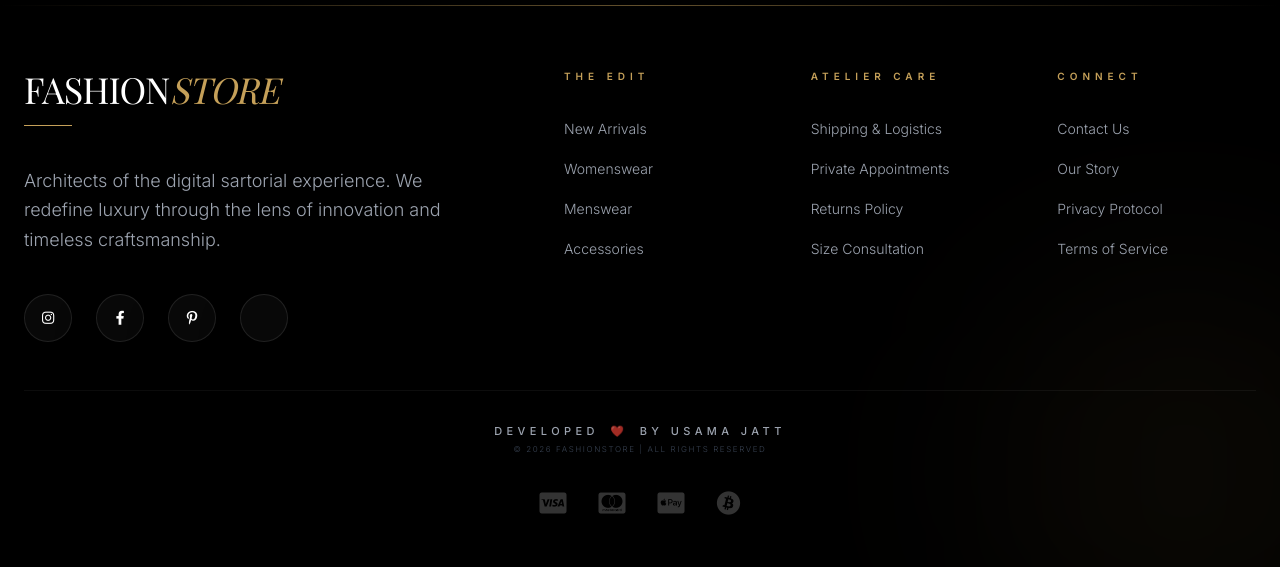
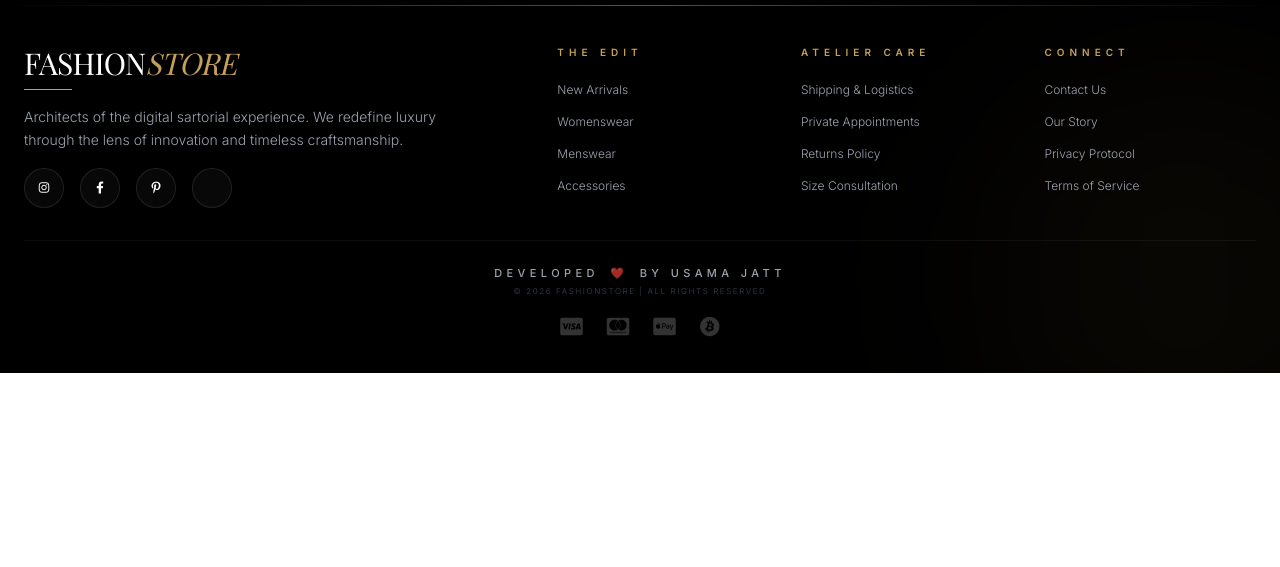
Before and after one commit to UsamaAkbar727/ShoppingStore, a PHP site: page /index.php in a window 1280 px wide. Shown: the part 4960-5527 px from the top of the page. After the commit the page ends 5333 px from the top, so only its background shows below. Run offline with PHP 8.4, Linux system fonts and the light colour scheme; a user stored in the database is signed in; data that the repository does not hold is empty; some libraries are stand-ins or nearby versions; some web fonts are replaced.

Commit message:
feat: implement site-wide header and footer components with custom styling

```diff
--- a/components/footer.php
+++ b/components/footer.php
@@ -1,4 +1,4 @@
-<footer class="bg-black text-white pt-16 pb-12 overflow-hidden relative">
+<footer class="bg-black text-white pt-10 pb-8 overflow-hidden relative">
     <!-- Decorative 3D Background Element -->
     <div
         class="absolute top-0 left-0 w-full h-[1px] bg-gradient-to-r from-transparent via-gold to-transparent opacity-50">
@@ -6,94 +6,94 @@
     <div class="absolute -bottom-24 -right-24 w-96 h-96 bg-gold/5 rounded-full blur-[100px] pointer-events-none"></div>
 
     <div class="container mx-auto px-6 relative z-10">
-        <div class="grid grid-cols-1 lg:grid-cols-12 gap-12 lg:gap-16 mb-12">
+        <div class="grid grid-cols-1 lg:grid-cols-12 gap-8 lg:gap-12 mb-8">
             <!-- Brand & Manifesto -->
-            <div class="lg:col-span-5 space-y-10">
-                <div class="space-y-4">
-                    <h3 class="font-serif text-3xl md:text-4xl tracking-tight">FASHION<span
+            <div class="lg:col-span-5 space-y-4">
+                <div class="space-y-2">
+                    <h3 class="font-serif text-2xl md:text-3xl tracking-tight">FASHION<span
                             class="text-gold italic">STORE</span></h3>
                     <div class="w-12 h-[1px] bg-gold"></div>
                 </div>
-                <p class="text-gray-400 text-lg font-light leading-relaxed max-w-md">
+                <p class="text-gray-400 text-sm font-light leading-relaxed max-w-md">
                     Architects of the digital sartorial experience. We redefine luxury through the lens of innovation
                     and timeless craftsmanship.
                 </p>
                 <!-- Social Links with 3D Float -->
-                <div class="flex space-x-6">
+                <div class="flex space-x-4">
                     <a href="#"
-                        class="w-12 h-12 rounded-full glass border border-white/10 flex items-center justify-center transition-all duration-500 hover:bg-gold hover:border-gold group">
-                        <i class="fab fa-instagram text-sm group-hover:scale-110 transition-transform"></i>
+                        class="w-10 h-10 rounded-full glass border border-white/10 flex items-center justify-center transition-all duration-500 hover:bg-gold hover:border-gold group">
+                        <i class="fab fa-instagram text-xs group-hover:scale-110 transition-transform"></i>
                     </a>
                     <a href="#"
-                        class="w-12 h-12 rounded-full glass border border-white/10 flex items-center justify-center transition-all duration-500 hover:bg-gold hover:border-gold group">
-                        <i class="fab fa-facebook-f text-sm group-hover:scale-110 transition-transform"></i>
+                        class="w-10 h-10 rounded-full glass border border-white/10 flex items-center justify-center transition-all duration-500 hover:bg-gold hover:border-gold group">
+                        <i class="fab fa-facebook-f text-xs group-hover:scale-110 transition-transform"></i>
                     </a>
                     <a href="#"
-                        class="w-12 h-12 rounded-full glass border border-white/10 flex items-center justify-center transition-all duration-500 hover:bg-gold hover:border-gold group">
-                        <i class="fab fa-pinterest-p text-sm group-hover:scale-110 transition-transform"></i>
+                        class="w-10 h-10 rounded-full glass border border-white/10 flex items-center justify-center transition-all duration-500 hover:bg-gold hover:border-gold group">
+                        <i class="fab fa-pinterest-p text-xs group-hover:scale-110 transition-transform"></i>
                     </a>
                     <a href="#"
-                        class="w-12 h-12 rounded-full glass border border-white/10 flex items-center justify-center transition-all duration-500 hover:bg-gold hover:border-gold group">
-                        <i class="fab fa-x-twitter text-sm group-hover:scale-110 transition-transform"></i>
+                        class="w-10 h-10 rounded-full glass border border-white/10 flex items-center justify-center transition-all duration-500 hover:bg-gold hover:border-gold group">
+                        <i class="fab fa-x-twitter text-xs group-hover:scale-110 transition-transform"></i>
                     </a>
                 </div>
             </div>
 
             <!-- Navigation Columns -->
-            <div class="lg:col-span-7 grid grid-cols-1 sm:grid-cols-3 gap-12">
+            <div class="lg:col-span-7 grid grid-cols-1 sm:grid-cols-3 gap-8">
                 <!-- Shop Edit -->
-                <div class="space-y-8">
+                <div class="space-y-4">
                     <h4 class="text-[10px] uppercase tracking-[0.5em] font-black text-gold">The Edit</h4>
-                    <ul class="space-y-4">
+                    <ul class="space-y-2">
                         <li><a href="<?php echo $base_url; ?>components/product.php?category=Men"
-                                class="text-gray-400 hover:text-white text-sm font-light transition-all hover:translate-x-2 inline-block">New
+                                class="text-gray-400 hover:text-white text-xs font-light transition-all hover:translate-x-2 inline-block">New
                                 Arrivals</a></li>
                         <li><a href="<?php echo $base_url; ?>components/product.php?category=Women"
-                                class="text-gray-400 hover:text-white text-sm font-light transition-all hover:translate-x-2 inline-block">Womenswear</a>
+                                class="text-gray-400 hover:text-white text-xs font-light transition-all hover:translate-x-2 inline-block">Womenswear</a>
                         </li>
                         <li><a href="<?php echo $base_url; ?>components/product.php?category=Men"
-                                class="text-gray-400 hover:text-white text-sm font-light transition-all hover:translate-x-2 inline-block">Menswear</a>
+                                class="text-gray-400 hover:text-white text-xs font-light transition-all hover:translate-x-2 inline-block">Menswear</a>
                         </li>
                         <li><a href="<?php echo $base_url; ?>components/product.php?category=Accessories"
-                                class="text-gray-400 hover:text-white text-sm font-light transition-all hover:translate-x-2 inline-block">Accessories</a>
+                                class="text-gray-400 hover:text-white text-xs font-light transition-all hover:translate-x-2 inline-block">Accessories</a>
                         </li>
                     </ul>
                 </div>
 
                 <!-- Client Service -->
-                <div class="space-y-8">
+                <div class="space-y-4">
                     <h4 class="text-[10px] uppercase tracking-[0.5em] font-black text-gold">Atelier Care</h4>
-                    <ul class="space-y-4">
+                    <ul class="space-y-2">
                         <li><a href="#"
-                                class="text-gray-400 hover:text-white text-sm font-light transition-all hover:translate-x-2 inline-block">Shipping
+                                class="text-gray-400 hover:text-white text-xs font-light transition-all hover:translate-x-2 inline-block">Shipping
                                 & Logistics</a></li>
                         <li><a href="#"
-                                class="text-gray-400 hover:text-white text-sm font-light transition-all hover:translate-x-2 inline-block">Private
+                                class="text-gray-400 hover:text-white text-xs font-light transition-all hover:translate-x-2 inline-block">Private
                                 Appointments</a></li>
                         <li><a href="#"
-                                class="text-gray-400 hover:text-white text-sm font-light transition-all hover:translate-x-2 inline-block">Returns
+                                class="text-gray-400 hover:text-white text-xs font-light transition-all hover:translate-x-2 inline-block">Returns
                                 Policy</a></li>
                         <li><a href="#"
-                                class="text-gray-400 hover:text-white text-sm font-light transition-all hover:translate-x-2 inline-block">Size
+                                class="text-gray-400 hover:text-white text-xs font-light transition-all hover:translate-x-2 inline-block">Size
                                 Consultation</a></li>
                     </ul>
                 </div>
 
                 <!-- Contact & Legal -->
-                <div class="space-y-8">
+                <div class="space-y-4">
                     <h4 class="text-[10px] uppercase tracking-[0.5em] font-black text-gold">Connect</h4>
-                    <ul class="space-y-4">
+                    <ul class="space-y-2">
                         <li><a href="<?php echo $base_url; ?>components/contact.php"
-                                class="text-gray-400 hover:text-white text-sm font-light transition-all hover:translate-x-2 inline-block">Contact
+                                class="text-gray-400 hover:text-white text-xs font-light transition-all hover:translate-x-2 inline-block">Contact
                                 Us</a></li>
                         <li><a href="<?php echo $base_url; ?>components/about.php"
-                                class="text-gray-400 hover:text-white text-sm font-light transition-all hover:translate-x-2 inline-block">Our
+                                class="text-gray-400 hover:text-white text-xs font-light transition-all hover:translate-x-2 inline-block">Our
                                 Story</a></li>
                         <li><a href="#"
-                                class="text-gray-400 hover:text-white text-sm font-light transition-all hover:translate-x-2 inline-block">Privacy
+                                class="text-gray-400 hover:text-white text-xs font-light transition-all hover:translate-x-2 inline-block">Privacy
                                 Protocol</a></li>
                         <li><a href="#"
-                                class="text-gray-400 hover:text-white text-sm font-light transition-all hover:translate-x-2 inline-block">Terms
+                                class="text-gray-400 hover:text-white text-xs font-light transition-all hover:translate-x-2 inline-block">Terms
                                 of Service</a></li>
                     </ul>
                 </div>
@@ -101,9 +101,9 @@
         </div>
 
         <!-- Bottom Bar -->
-        <div class="pt-8 border-t border-white/5 flex flex-col items-center gap-8">
+        <div class="pt-6 border-t border-white/5 flex flex-col items-center gap-4">
             <!-- Signature / Credit - Centered -->
-            <div class="flex flex-col items-center gap-4">
+            <div class="flex flex-col items-center gap-2">
                 <div class="text-center">
                     <p class="text-[11px] uppercase tracking-[0.4em] text-gray-400 font-medium">
                         Developed <span class="text-red-500 mx-1 animate-pulse">❤️</span> by USAMA JATT
@@ -116,11 +116,11 @@
 
             <!-- Payment Systems (Minimalist) -->
             <div
-                class="flex items-center space-x-8 opacity-20 grayscale hover:grayscale-0 hover:opacity-100 transition-all duration-700">
-                <i class="fab fa-cc-visa text-2xl"></i>
-                <i class="fab fa-cc-mastercard text-2xl"></i>
-                <i class="fab fa-cc-apple-pay text-2xl"></i>
-                <i class="fab fa-bitcoin text-2xl"></i>
+                class="flex items-center space-x-6 opacity-20 grayscale hover:grayscale-0 hover:opacity-100 transition-all duration-700">
+                <i class="fab fa-cc-visa text-xl"></i>
+                <i class="fab fa-cc-mastercard text-xl"></i>
+                <i class="fab fa-cc-apple-pay text-xl"></i>
+                <i class="fab fa-bitcoin text-xl"></i>
             </div>
         </div>
     </div>
```
Also changed, not shown: components/header.php (+131 -0 lines).
